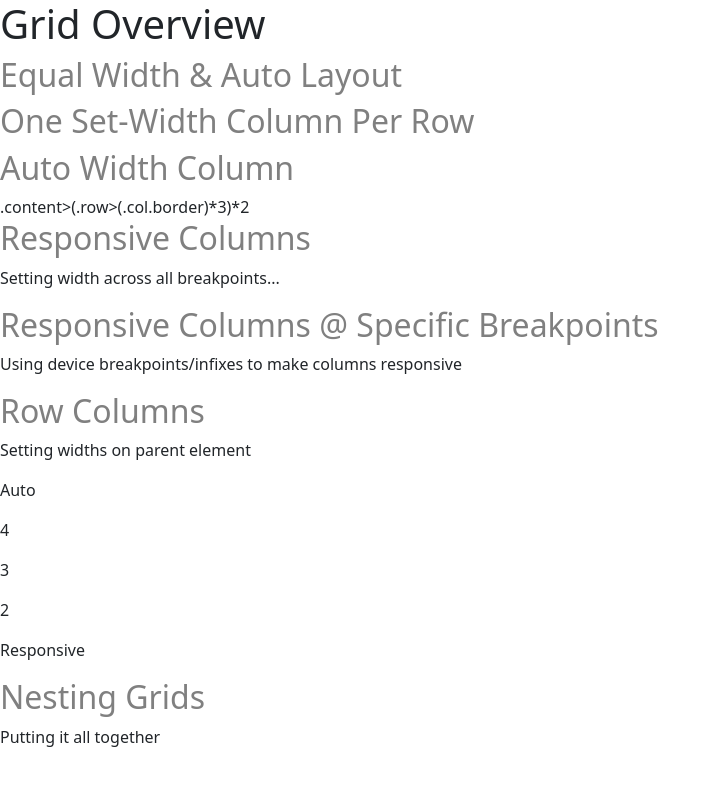
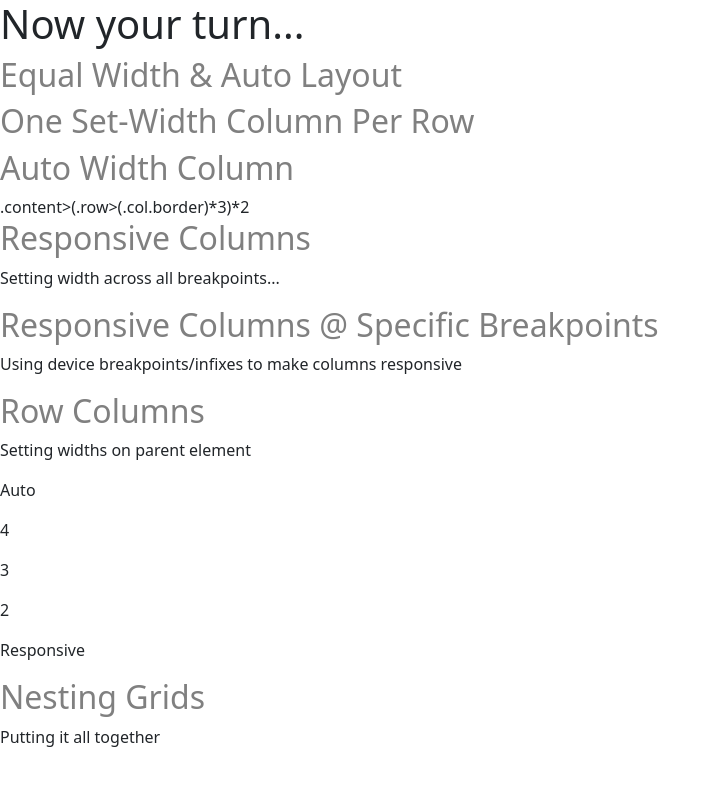
Before and after one commit to cmcoatney/mfw-day4, a plain HTML site: page workspace.html in a window 1280 px wide. Shown: the whole page, without its empty margins (0-720 px from the left). Drawn offline with nearby package versions, Linux system fonts and the light colour scheme.

Commit message:
workspace change

```diff
--- a/workspace.html
+++ b/workspace.html
@@ -14,7 +14,7 @@
     <link rel="stylesheet" href="css/style.css" />
   </head>
   <body>
-    <h1>Grid Overview</h1>
+    <h1>Now your turn...</h1>
 
     <h2>Equal Width & Auto Layout</h2>
     <!-- pyramid 1 col, 2 cols, 3 cols, 4 cols-->
```
